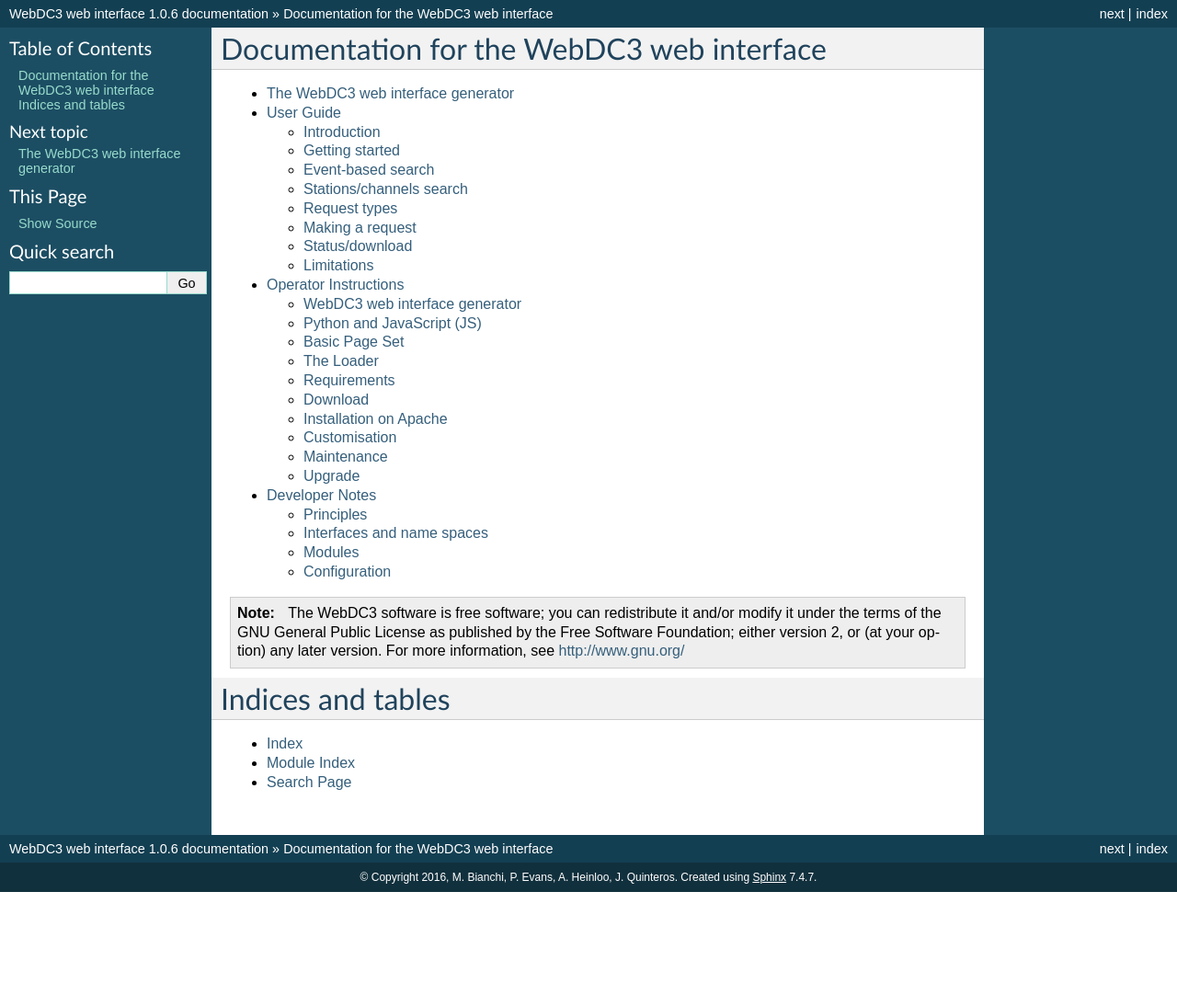
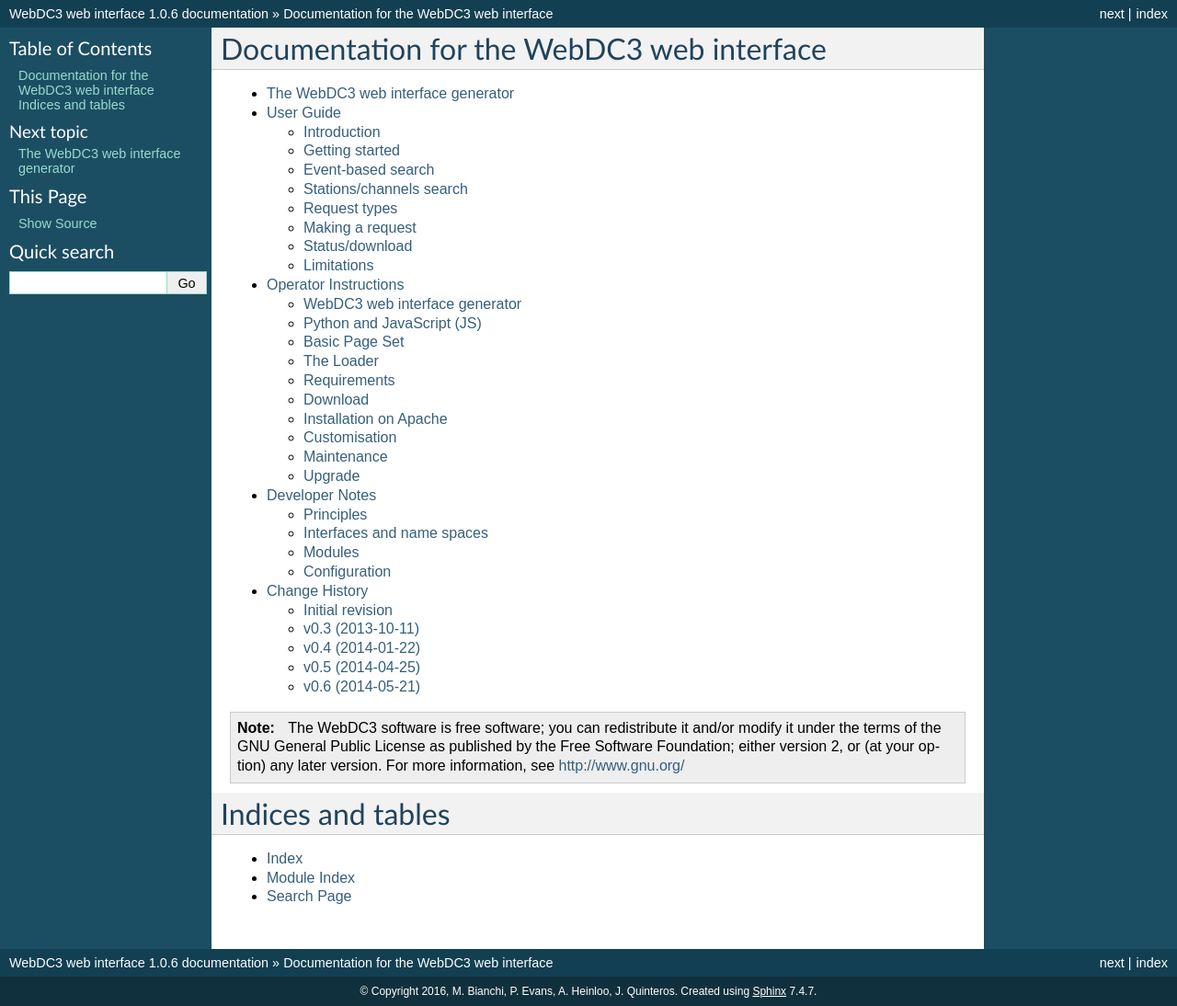
Before and after one commit to EIDA/webdc3, a Sphinx documentation site: the page built from doc/index.rst, in a window 1280 px wide. Shown: the whole page at 92% size. Built offline with Sphinx 7.4.7, drawn with Linux system fonts in a browser that asks for light colours; before the commit the page ends 970 px from its top, so only the background shows below that; some of the changed lines change nothing that is shown.

Commit message:
Add the changelog section.

```diff
--- /dev/null
+++ b/doc/changelog.rst
@@ -0,0 +1,84 @@
+
+**************
+Change History
+**************
+
+Initial revision
+================
+
+Compared to the old web interface, developed until 2012,
+there are many internal and external differences.
+
+* Site customisation: There's no more html_chunks.py! Instead just create index.html containing the hooks you need. See :ref:`op-customization`.
+
+* Modular support for multiple event catalogs.
+
+   - The old NEIC service has been removed, and replaced by USGS's Comcat service.
+
+   - EMSC's service has been added.
+
+   - You can upload events from a custom CSV catalog.
+
+* Stations/metadata:
+
+  - Webinterface caches inventory data from its base Arclink server. This
+    saves many Arclink requests and gives much better performance.
+    The `update-metadata.sh` script is provided as a tool for refreshing locally
+    downloaded data.
+
+  - There is better display of what streams are available for a particular set of stations.
+  - Selection based on sample rate closest to a specific value is possible.
+
+* Request handling:
+
+  - Request status is displayed for all data centres which were involved in
+    handling a request.
+
+  - Routing/retrying/refreshing.
+
+* This documentation exists.
+
+v0.3 (2013-10-11)
+=================
+* js - event services URL can have a limit. Quick M>=6 feature.
+  Extra help comments. Different event symbols.
+* For events and stations, 'Search' -> 'Search/Append'
+* For events and stations, items which are unselected remain visible on the
+  map.
+* Add 'restricted' column on station table.
+* Request metadata/streams by POST not GET.
+* Warning on too many unpurged requests at the data centre.
+* Swap "Time Window selection" and "Request information" on submit tool.
+* Added 'type="text/javascript"' to <script> elements in HTML documents.
+* Documentation: Many small improvements and updates.
+
+v0.4 (2014-01-22)
+============================
+
+* Events: Magnitude type is displayed in event service output, if available.
+  Removed the GFZ>M6.0 button. Set ``event.defaultLimit = 800``.
+* Stations: support restricted streams, shown in red on the station list.
+* BUG FIX to support IE>8.
+* Moved example HTML files into examples; moved wsgi/webinterface.cfg to wsgi/webinterface.cfg.sample.
+* Documentation:
+  - Notes on customisation, and upgrading.
+  - Notes on browser compatibility, bzip2 compression and response dictionaries.
+  - "WebDC3" references; minor language improvements; lots of minor polish, spell-checking etc.
+
+v0.5 (2014-04-25)
+============================
+
+* Shifted to git repository at bitbucket.org
+* JS: support save and upload of station lists
+* JS: On submission, reselect between relative and absolute mode.
+* Events module: Handler for fdsnws-event, thanks to INGV. Support
+  multiple instances of a single handler type. The awful eventconfig.py is gone.
+  Prototype class EventWriterFDSNText, for output format=fdsnws-text (for now).
+* Metadata module: /metadata/import method added; changes for download
+* Cosmetic/style changes to Python code for PEP conformance
+* Improvements to testing code.
+* update-metadata.sh - added minimal help
+
+v0.6 (2014-05-21)
+============================
+* EMSC service now uses fdsnws-event at seismicportal.eu.
--- a/doc/index.rst
+++ b/doc/index.rst
@@ -13,6 +13,7 @@
    userguide
    operator
    developer
+   changelog
 
 .. note::
 
```
